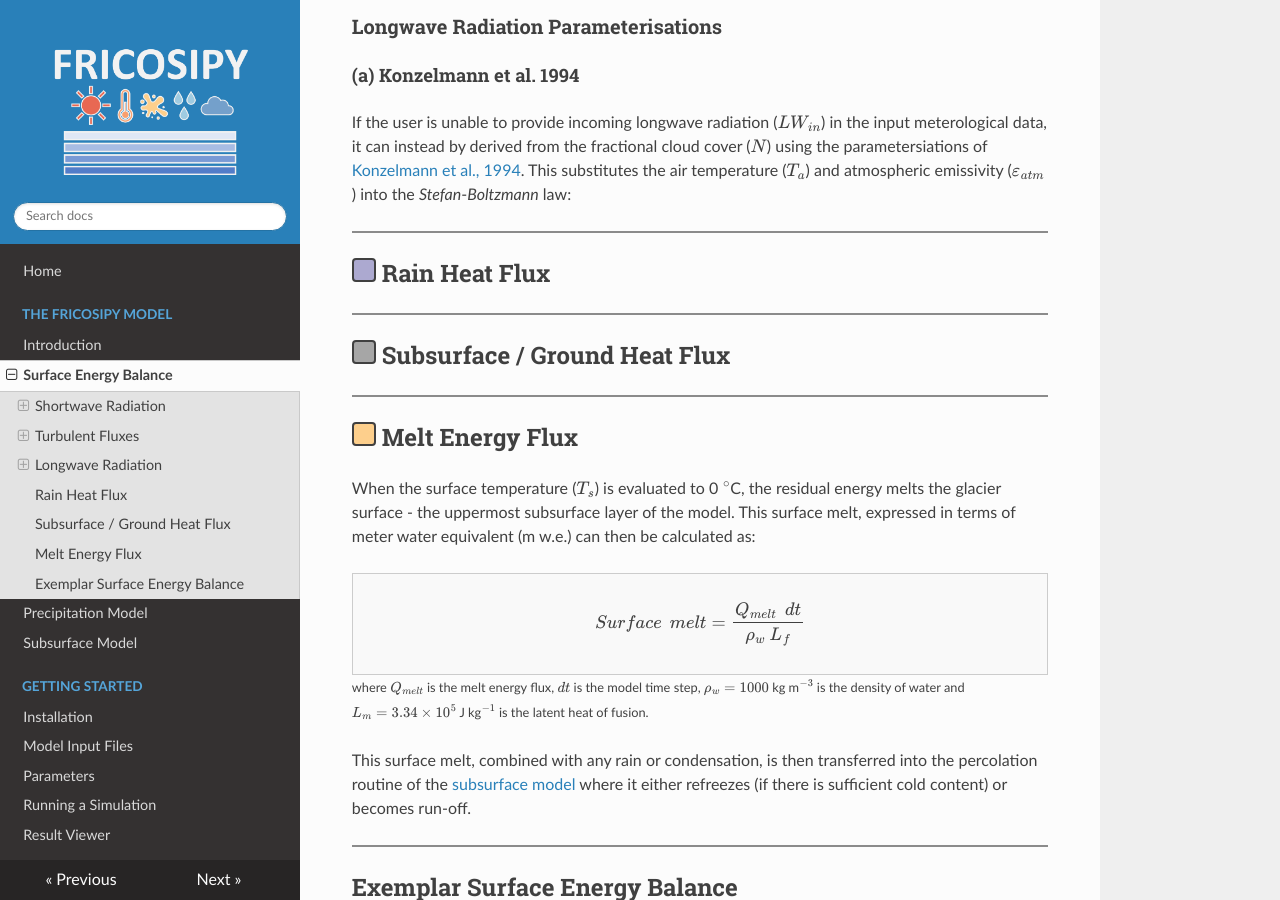
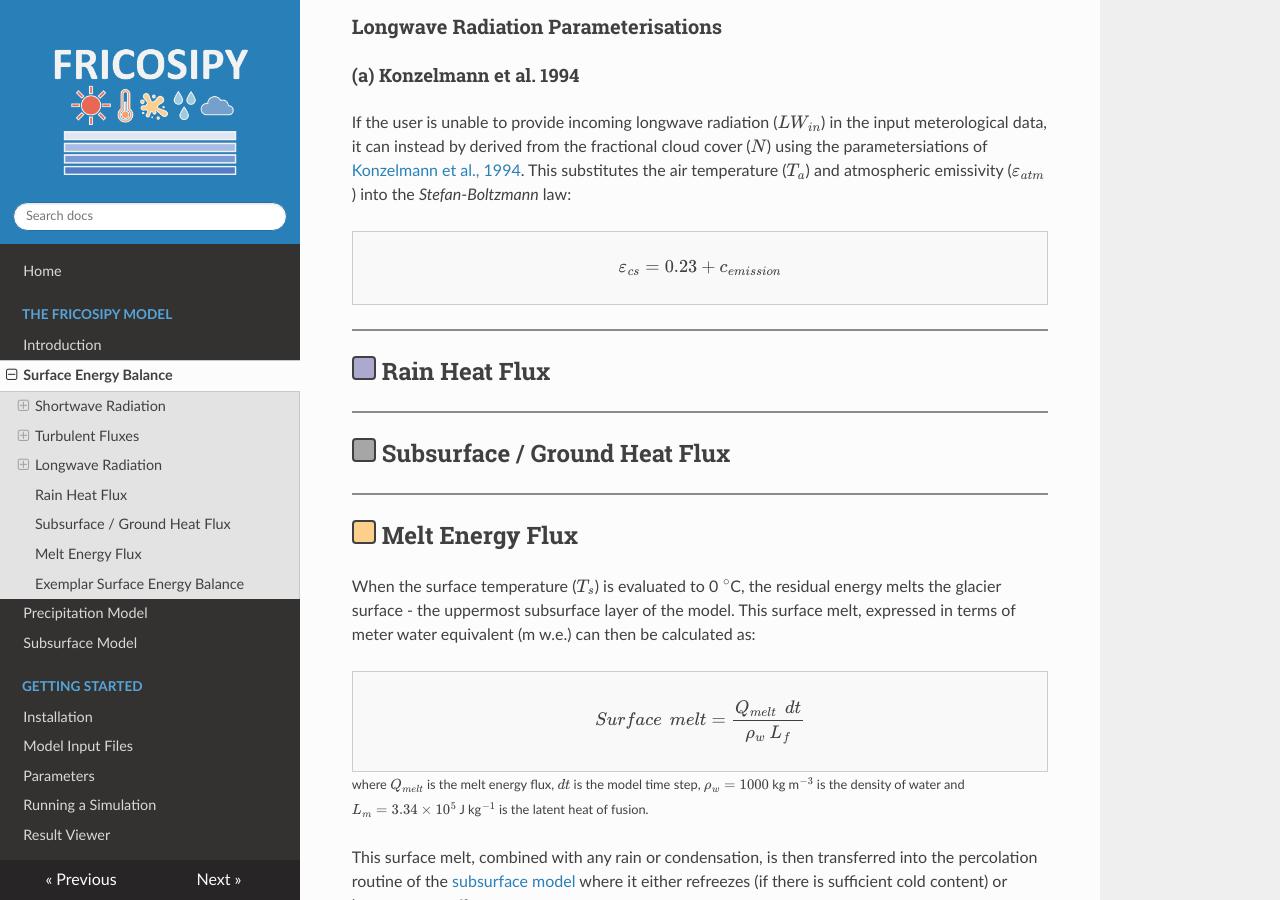
Before and after one commit to MarcusGastaldello/FRICOSIPY, an MkDocs documentation site: the page built from docs/surface_energy_balance.md, in a window 1280 px wide and 900 px high, scrolled down 2321 px. Built offline with MkDocs 1.6.1, drawn with Linux system fonts in a browser that asks for light colours; nearby versions of some CDN libraries.

Commit message:
Update surface_energy_balance.md

```diff
--- a/docs/surface_energy_balance.md
+++ b/docs/surface_energy_balance.md
@@ -79,6 +79,11 @@ $$
 
 If the user is unable to provide incoming longwave radiation ($LW_{in}$) in the input meterological data, it can instead by derived from the fractional cloud cover ($N$) using the parametersiations of [Konzelmann et al., 1994](https://doi.org/10.1016/0921-8181(94)90013-2). This substitutes the air temperature ($T_a$) and atmospheric emissivity ($\varepsilon_{atm}$) into the *Stefan*-*Boltzmann* law:
 
+<div style="border:1px solid #ccc; padding:10px; background:#f9f9f9;">
+$$
+\varepsilon_{cs} = 0.23 + c_{emission}
+$$
+</div>
 
 <hr style="height:2px; background-color:#8b8b8b; border:none;" />
 
```
